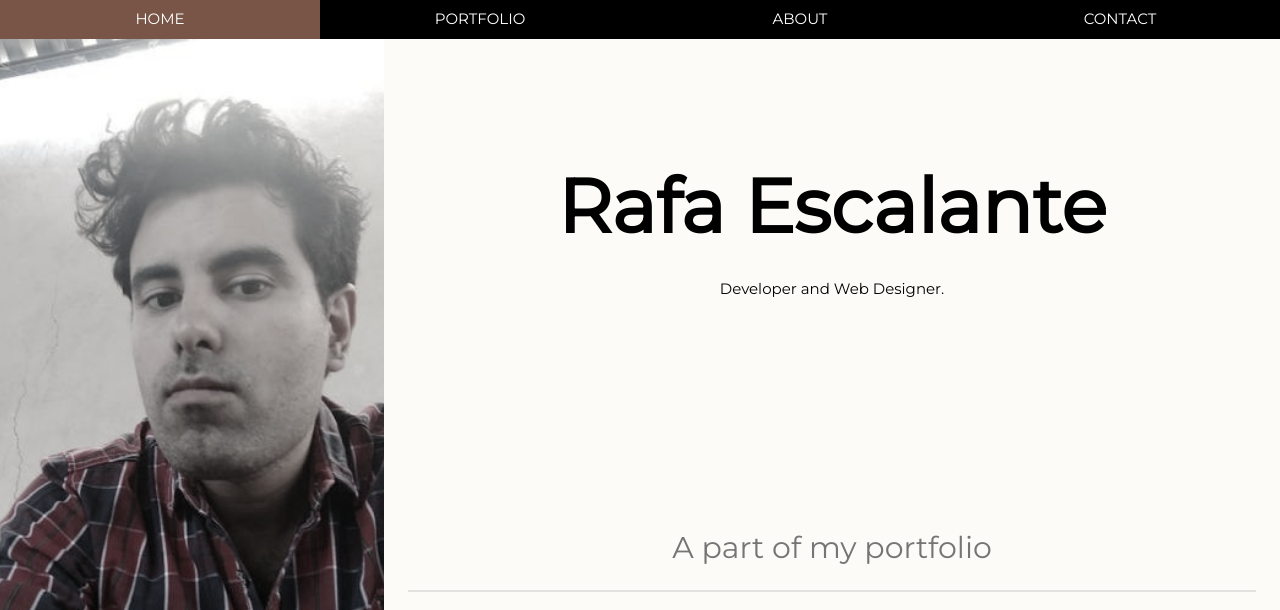
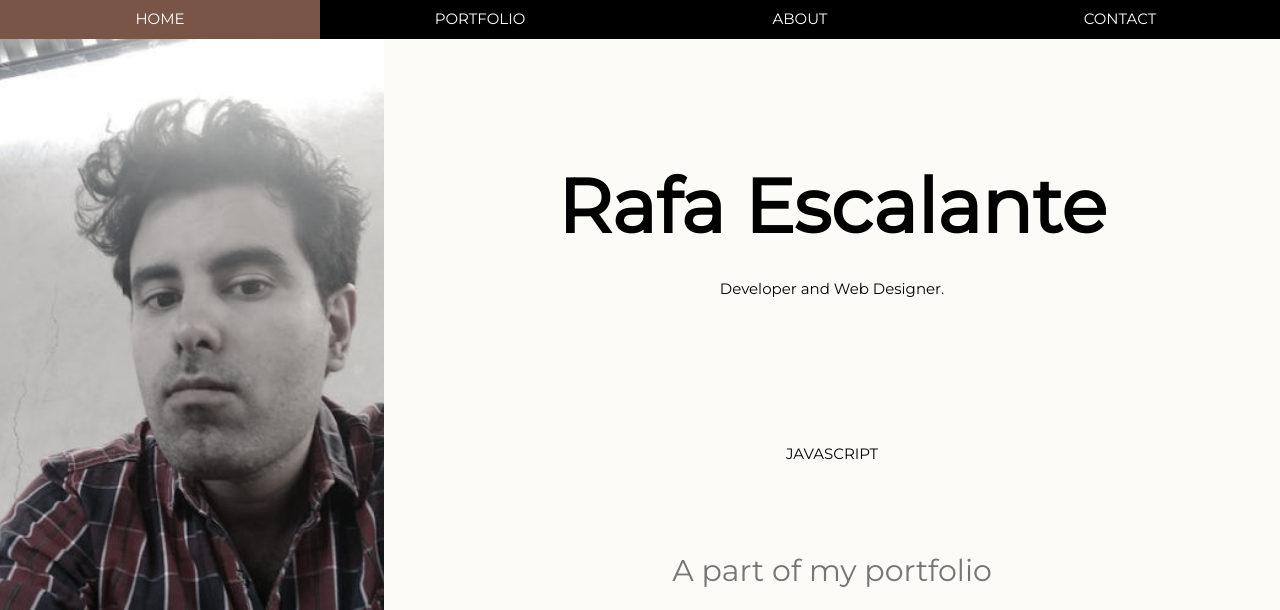
Before and after one commit to rafagaa/portfolio, a plain HTML site: page index.html in a window 1280 px wide. Shown: the top 610 px of the page. Drawn offline with nearby package versions, Linux system fonts and the light colour scheme.

Commit message:
other
siii

```diff
--- a/css/styles.css
+++ b/css/styles.css
@@ -24,6 +24,7 @@ a:hover {
 .w3-row-padding img {
     margin-top: 22px;
     margin-bottom: 12px;
+
 }
 
 .bgimg {
@@ -33,18 +34,27 @@ a:hover {
     background-image: url('yo.jpg');
     min-height: 100%;
     filter: grayscale(.8);
+
 }
 .z{
     z-index:2;
+
+}
+.j{
+   text-align: center;
+    padding: 0;
+    margin: 0;
 }
 .sidebar{
     width:30%;
 }
 .pageContent{
     margin-left:30%;
+
 }
 .header{
-    padding:128px 16px
+    padding:128px 16px;
+
 }
 .img1{
     display:block;
--- a/index.html
+++ b/index.html
@@ -48,7 +48,7 @@
     <div class="w3-main w3-padding-large pageContent" >
         <!-- Header -->
         <header class="w3-container w3-center header" id="home" >
-            <h1 class="w3-center">
+            <h1>
                 <b>
                     Rafa Escalante
                 </b>
@@ -56,10 +56,12 @@
             <p>
                 Developer and Web Designer.
             </p>
+
            <img class="w3-image w3-hide-large w3-hide-small w3-round img1" src="css/yo.jpg" >
            <img class="w3-image w3-hide-large w3-hide-medium w3-round img2" src="css/yo.jpg" >
 
         </header>
+       <p class=" j">JAVASCRIPT</p>
         <!-- Portfolio Section -->
         <div class="w3-padding-32 w3-content" id="portfolio">
             <h2 class="w3-text-grey w3-center">
```
